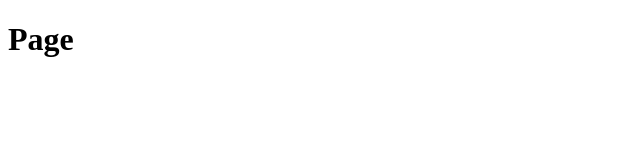
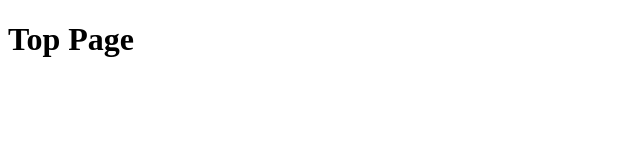
Before and after one commit to odaka-web/odaka.work, a Next.js app: page / in a window 1280 px wide. Shown: the top 160 px of the page, without its empty margins (0-640 px from the left). Built offline with nearby package versions, Linux system fonts and the light colour scheme.

Commit message:
ページタイトルを修正

```diff
--- a/app/css/page.js
+++ b/app/css/page.js
@@ -1,7 +1,7 @@
 export default function CssPage() {
 	return (
 		<div>
-			<h1>CssPage</h1>
+			<h1>CSS Page</h1>
 		</div>
 	);
 }
--- a/app/javascript/page.js
+++ b/app/javascript/page.js
@@ -1,7 +1,7 @@
 export default function JavascriptPage() {
 	return (
 		<div>
-			<h1>JavascriptPage</h1>
+			<h1>JavaScript Page</h1>
 		</div>
 	);
 }
--- a/app/page.js
+++ b/app/page.js
@@ -1,7 +1,7 @@
 export default function Page() {
 		return (
 			<div>
-				<h1>Page</h1>
+				<h1>Top Page</h1>
 			</div>
 		);
 }
```
